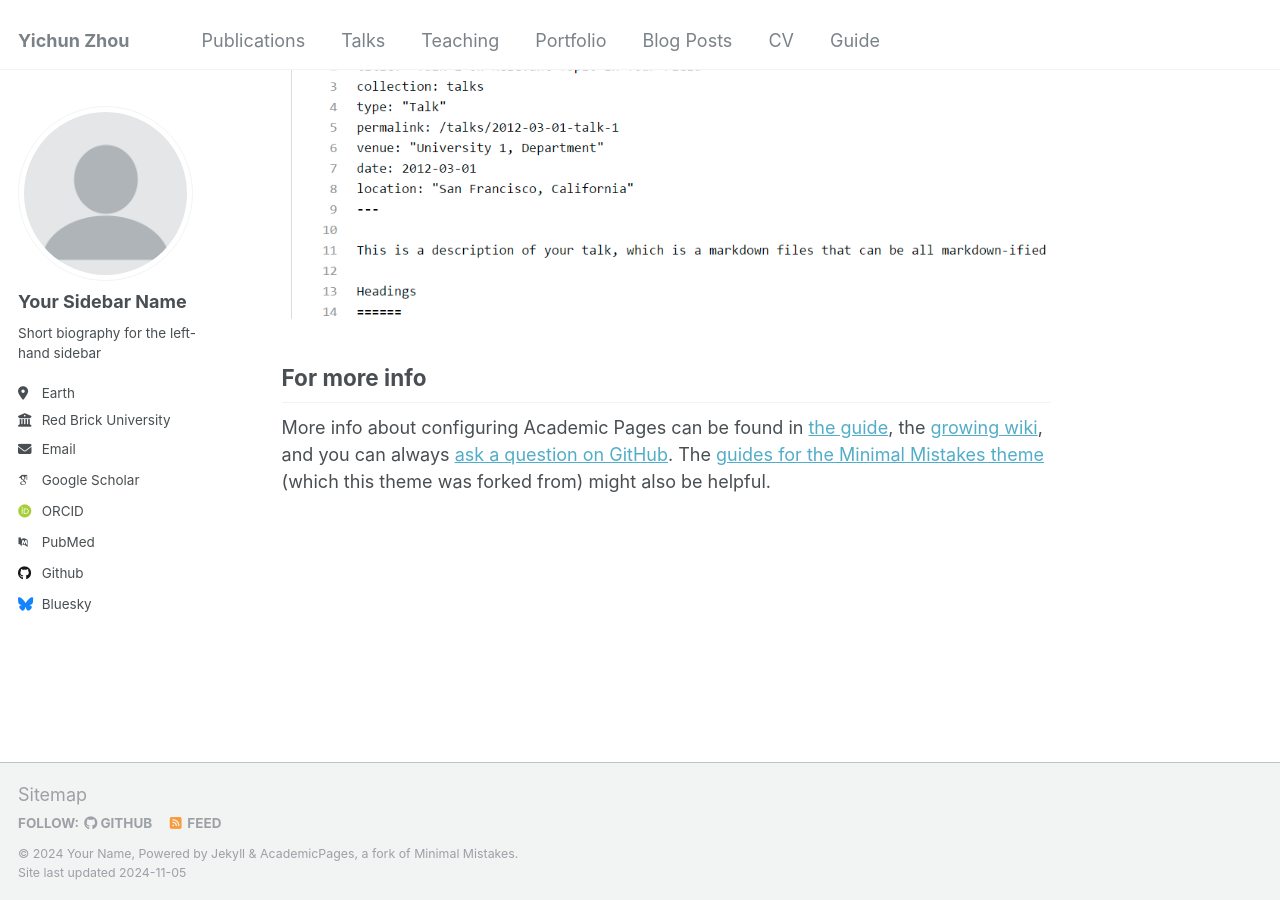
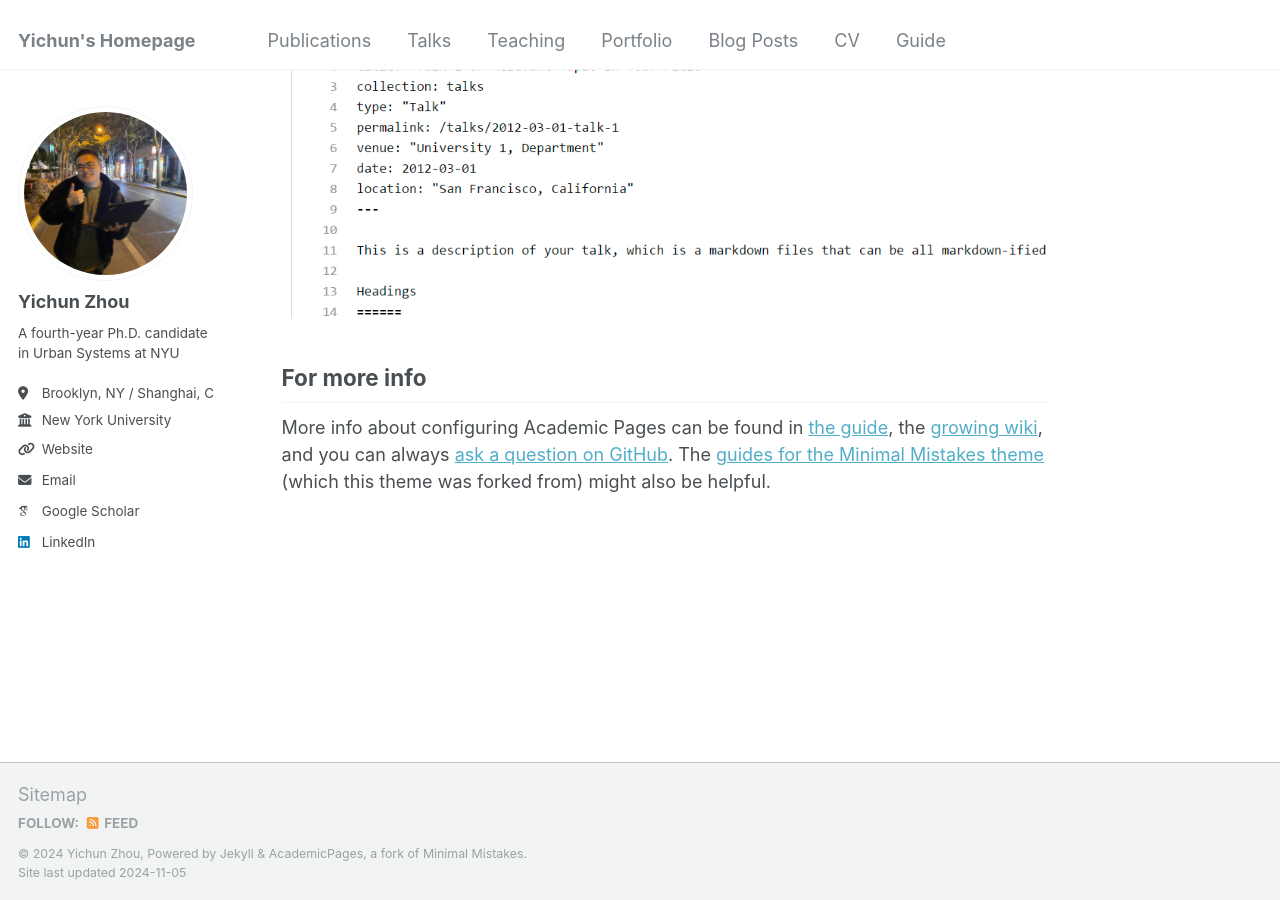
Before and after one commit to yichunzhou12/yichunzhou12.github.io, a Jekyll site: the page built from _pages/about.md, in a window 1280 px wide and 900 px high, scrolled down 2643 px. Built offline with Jekyll 4.4.1, drawn with Linux system fonts in a browser that asks for light colours; some web fonts are replaced.

Commit message:
update 11/4

```diff
--- a/_config.yml
+++ b/_config.yml
@@ -8,35 +8,35 @@
 
 # Basic Site Settings
 locale                   : "en-US"
-title                    : "Yichun Zhou"
+title                    : "Yichun's Homepage"
 title_separator          : "-"
-name                     : &name "Your Name"
-description              : &description "personal description"
-url                      : https://academicpages.github.io # the base hostname & protocol for your site e.g. "https://mmistakes.github.io"
+name                     : &name "Yichun Zhou"
+description              : &description "Yichun's Homepage"
+url                      : https://yichunzhou12.github.io # the base hostname & protocol for your site e.g. "https://mmistakes.github.io"
 baseurl                  : "" # the subpath of your site, e.g. "/blog"
-repository               : "academicpages/academicpages.github.io"
+repository               : "yichunzhou12/yichunzhou12.github.io"
 
 # Site Author - The following control what appear as part of the author content on the side bar.
 #               If a field is blank the icon and link will not appear, otherwise it will be shown.
 #               Additional customization can be done by editing /_includes/author-profile.html
 author:
   # Biographic information
-  avatar           : "profile.png"
-  name             : "Your Sidebar Name"
+  avatar           : "Yichun street image.jpg"
+  name             : "Yichun Zhou"
   pronouns         : # example: "she/her"
-  bio              : "Short biography for the left-hand sidebar"
-  location         : "Earth"
-  employer         : "Red Brick University"
-  uri              : # URL
-  email            : "none@example.org"
+  bio              : "A fourth-year Ph.D. candidate in Urban Systems at NYU"
+  location         : "Brooklyn, NY / Shanghai, China"
+  employer         : "New York University"
+  uri              : "yichunzhou12.github.io"
+  email            : "yichun.zhou [at] nyu.edu"
 
   # Academic websites
   arxiv            : # URL - Update with the correct link to your profile
-  googlescholar    : "https://scholar.google.com/citations?user=PS_CX0AAAAAJ"
+  googlescholar    : "https://scholar.google.com/citations?user=MqOZmF8AAAAJ&hl=en"
   impactstory      : # URL
-  orcid            : "http://orcid.org/yourorcidurl"
+  orcid            : # URL
   semantic         : # URL
-  pubmed           : "https://www.ncbi.nlm.nih.gov/pubmed/?term=john+snow"
+  pubmed           : # URL
   researchgate     : # URL
   scopus           : # URL
 
@@ -44,12 +44,12 @@ author:
   bitbucket        : # Username - Update with your username on the site
   codepen          : # Username
   dribbble         : # Username
-  github           : "academicpages"
+  github           : # Username
   kaggle           : # Username
   stackoverflow    : # User number or user number and name (i.e., use "1" or "1/jeff-atwood")
 
   # Social media
-  bluesky          : "bsky.app" # Replace this with you Bluesky username
+  bluesky          : # Replace this with you Bluesky username
   facebook         : # Username
   flickr           : # Username
   foursquare       : # Username
@@ -58,7 +58,7 @@ author:
   keybase          : # Username
   instagram        : # Username
   lastfm           : # Username
-  linkedin         : # Username
+  linkedin         : "https://www.linkedin.com/in/yichun-zhou/"
   mastodon         : # URL
   medium           : # URL
   pinterest        : # Username
```
Also changed, not shown: images/Yichun street image.jpg (added).
